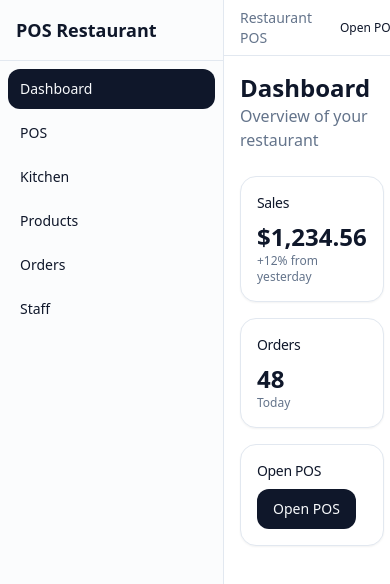
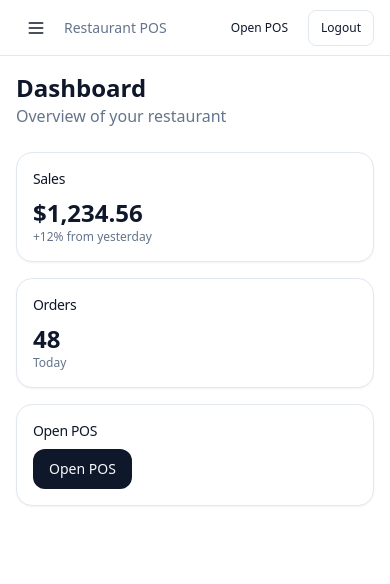
Before and after one commit to HaidarShah208/POS-frontend, a Next.js app: page /dashboard in a window 390 px wide. Shown: the top 584 px of the page. Built offline with nearby package versions, Linux system fonts and the light colour scheme.

Commit message:
make responsive ui

```diff
--- a/app/(dashboard)/layout.tsx
+++ b/app/(dashboard)/layout.tsx
@@ -1,18 +1,9 @@
-import { Sidebar } from "@/components/shared/Sidebar";
-import { Topbar } from "@/components/shared/Topbar";
+import { DashboardShell } from "@/components/shared/DashboardShell";
 
 export default function DashboardLayout({
   children,
 }: {
   children: React.ReactNode;
 }) {
-  return (
-    <div className="flex h-screen overflow-hidden">
-      <Sidebar />
-      <div className="flex flex-1 flex-col overflow-hidden">
-        <Topbar />
-        <main className="flex-1 overflow-auto p-4 scroll-area-thin">{children}</main>
-      </div>
-    </div>
-  );
+  return <DashboardShell>{children}</DashboardShell>;
 }
--- a/app/(pos)/pos/page.tsx
+++ b/app/(pos)/pos/page.tsx
@@ -57,9 +57,10 @@ export default function POSPage() {
 
   return (
     <>
+      {/* md and up: 3-panel layout with categories, products, order summary */}
       <div className="hidden h-full w-full md:flex">
-        <aside className="sticky top-0 flex h-full w-48 shrink-0 flex-col border-r border-(--border) bg-background">
-          <div className="p-3 border-b border-(--border)]">
+        <aside className="sticky top-0 flex h-full w-44 shrink-0 flex-col border-r border-[var(--border)] bg-[var(--background)] md:w-48">
+          <div className="p-3 border-b border-[var(--border)]">
             <Button variant="ghost" size="sm" asChild>
               <Link href="/dashboard">← Back</Link>
             </Button>
@@ -79,15 +80,17 @@ export default function POSPage() {
             onAddToCart={handleAddToCart}
           />
         </section>
-        <aside className="sticky top-0 hidden w-96 shrink-0 lg:block">
+        {/* Order summary: visible from md (was lg-only); narrower on md, full width on lg */}
+        <aside className="sticky top-0 hidden w-80 shrink-0 border-l border-[var(--border)] bg-[var(--background)] md:block lg:w-96">
           <CartPanel onCheckoutClick={handleCheckoutClick} />
         </aside>
       </div>
 
       <CheckoutDrawer open={checkoutOpen} onOpenChange={setCheckoutOpen} />
 
+      {/* sm and below: header with cart toggle + categories + products; cart in drawer */}
       <div className="flex h-full w-full flex-col md:hidden">
-        <header className="flex shrink-0 items-center justify-between border-b border-(--border) bg-background px-3 py-2">
+        <header className="flex shrink-0 items-center justify-between border-b border-[var(--border)] bg-[var(--background)] px-3 py-2">
           <Button variant="ghost" size="sm" asChild>
             <Link href="/dashboard">← Back</Link>
           </Button>
@@ -97,8 +100,8 @@ export default function POSPage() {
             onCheckoutClick={handleCheckoutClick}
           />
         </header>
-        <div className="flex flex-1 overflow-hidden">
-          <aside className="hidden w-36 shrink-0 flex-col border-r border-(--border)] bg-background) sm:flex">
+        <div className="flex flex-1 min-h-0 overflow-hidden">
+          <aside className="flex w-28 shrink-0 flex-col border-r border-(--border) bg-background sm:w-36">
             <CategoryList
               categories={MOCK_CATEGORIES}
               activeId={activeCategoryId}
--- a/src/components/pos/ProductGrid.tsx
+++ b/src/components/pos/ProductGrid.tsx
@@ -22,7 +22,7 @@ export function ProductGrid({
   categoryIdToScroll,
   onAddToCart,
 }: ProductGridProps) {
-  const sectionRefs = useRef<Record<string, HTMLDivElement | null>>({});
+  const sectionRefs = useRef<Record<string, HTMLElement | null>>({});
 
   useEffect(() => {
     if (categoryIdToScroll && sectionRefs.current[categoryIdToScroll]) {
@@ -49,10 +49,10 @@ export function ProductGrid({
           }}
           className="mb-8"
         >
-          <h2 className="mb-3 text-sm font-semibold uppercase tracking-wide text-[var(--muted-foreground)]">
+          <h2 className="mb-3 text-sm font-semibold uppercase tracking-wide text-(--muted-foreground)">
             {categoryName(categories, categoryId)}
           </h2>
-          <div className="grid grid-cols-2 gap-3 sm:grid-cols-3 md:grid-cols-3 lg:grid-cols-4">
+          <div className="grid gap-3 grid-cols-1 lg:grid-cols-4">
             {items.map((product) => (
               <ProductCard key={product.id} product={product} onAdd={onAddToCart} />
             ))}
--- /dev/null
+++ b/src/components/shared/DashboardShell.tsx
@@ -0,0 +1,60 @@
+"use client";
+
+import { useState, useEffect } from "react";
+import { usePathname } from "next/navigation";
+import { Sidebar } from "@/components/shared/Sidebar";
+import { Topbar } from "@/components/shared/Topbar";
+import {
+  Drawer,
+  DrawerContent,
+  DrawerClose,
+} from "@/components/ui/drawer";
+import { Button } from "@/components/ui/button";
+import { cn } from "@/lib/utils";
+
+export function DashboardShell({ children }: { children: React.ReactNode }) {
+  const [sidebarOpen, setSidebarOpen] = useState(false);
+  const pathname = usePathname();
+
+  useEffect(() => {
+    setSidebarOpen(false);
+  }, [pathname]);
+
+  return (
+    <div className="flex h-screen overflow-hidden">
+      {/* Desktop sidebar: visible on lg and up */}
+      <aside
+        className={cn(
+          "hidden flex-col border-r border-(--border) w-56 shrink-0",
+          "lg:flex"
+        )}
+      >
+        <Sidebar />
+      </aside>
+
+      {/* Mobile/tablet sidebar: drawer toggled by menu button */}
+      <Drawer open={sidebarOpen} onOpenChange={setSidebarOpen}>
+        <DrawerContent side="left" className="max-w-[16rem] lg:hidden">
+          <div className="flex flex-col h-full">
+            <div className="flex items-center justify-between p-4 border-b border-(--border)">
+              <span className="font-semibold">Menu</span>
+              <DrawerClose asChild>
+                <Button variant="ghost" size="icon" aria-label="Close menu">
+                  <svg width="20" height="20" viewBox="0 0 24 24" fill="none" stroke="currentColor" strokeWidth="2" strokeLinecap="round" strokeLinejoin="round"><path d="M18 6L6 18M6 6l12 12" /></svg>
+                </Button>
+              </DrawerClose>
+            </div>
+            <div className="flex-1 overflow-y-auto">
+              <Sidebar />
+            </div>
+          </div>
+        </DrawerContent>
+      </Drawer>
+
+      <div className="flex flex-1 flex-col min-w-0 overflow-hidden">
+        <Topbar onMenuClick={() => setSidebarOpen(true)} />
+        <main className="flex-1 overflow-auto p-4 scroll-area-thin">{children}</main>
+      </div>
+    </div>
+  );
+}
--- a/src/components/shared/Sidebar.tsx
+++ b/src/components/shared/Sidebar.tsx
@@ -10,15 +10,15 @@ const navItems = [
   { href: "/kitchen", label: "Kitchen" },
   { href: "/products", label: "Products" },
   { href: "/orders", label: "Orders" },
-  { href: "/staff", label: "Staff" },
-];
+  { href: "/staff", label: "Staff" },]
+;
 
 export function Sidebar() {
   const pathname = usePathname();
   return (
-    <aside className="flex h-full w-56 flex-col border-r border-[var(--border)] bg-[var(--muted)]/30">
-      <div className="p-4 border-b border-[var(--border)]">
-        <Link href="/dashboard" className="text-lg font-bold text-[var(--foreground)]">
+    <aside className="flex h-full w-56 flex-col lg:border-r border-(--border) ">
+      <div className="p-3.5 border-b border-(--border)">
+        <Link href="/dashboard" className="text-lg font-bold text-foreground)=">
           POS Restaurant
         </Link>
       </div>
@@ -30,8 +30,8 @@ export function Sidebar() {
             className={cn(
               "block rounded-lg px-3 py-2.5 text-sm font-medium transition-colors tap-target",
               pathname === item.href
-                ? "bg-[var(--primary)] text-[var(--primary-foreground)]"
-                : "text-[var(--foreground)] hover:bg-[var(--border)]"
+                ? "bg-(--primary) text-(--primary-foreground)"
+                : "text-foreground) hover:bg-(--border)"
             )}
           >
             {item.label}
--- a/src/components/shared/Topbar.tsx
+++ b/src/components/shared/Topbar.tsx
@@ -2,11 +2,27 @@
 
 import Link from "next/link";
 import { Button } from "@/components/ui/button";
+import { cn } from "@/lib/utils";
 
-export function Topbar() {
+type TopbarProps = {
+  onMenuClick?: () => void;
+};
+
+export function Topbar({ onMenuClick }: TopbarProps) {
   return (
     <header className="sticky top-0 z-40 flex h-14 items-center gap-4 border-b border-[var(--border)] bg-[var(--background)] px-4">
       <div className="flex flex-1 items-center gap-2">
+        <Button
+          variant="ghost"
+          size="icon"
+          className={cn("lg:hidden shrink-0")}
+          onClick={onMenuClick}
+          aria-label="Open menu"
+        >
+          <svg width="20" height="20" viewBox="0 0 24 24" fill="none" stroke="currentColor" strokeWidth="2" strokeLinecap="round" strokeLinejoin="round">
+            <path d="M4 6h16M4 12h16M4 18h16" />
+          </svg>
+        </Button>
         <span className="text-sm font-medium text-[var(--muted-foreground)]">Restaurant POS</span>
       </div>
       <div className="flex items-center gap-2">
```
